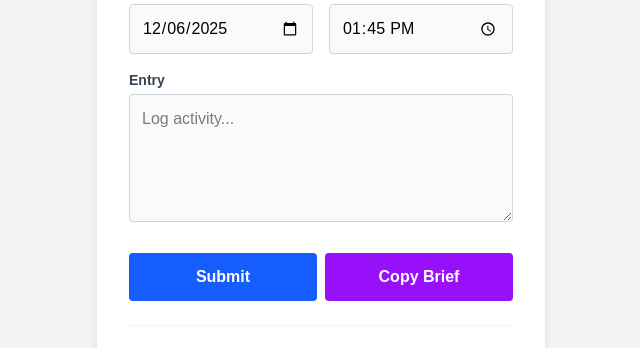
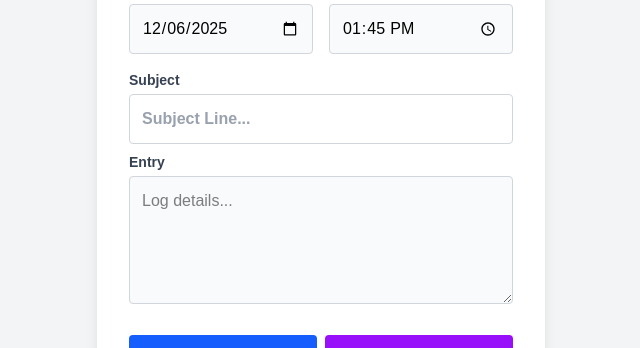
Before and after one commit to jamierush10-prog/daily-log-v2, a Next.js app: page / in a window 1280 px wide. Shown: the part 295-643 px from the top of the page, without its empty margins (319-959 px from the left). Built offline with nearby package versions, Linux system fonts and the light colour scheme; no server answers; the database is empty.

Commit message:
Subject line

```diff
--- a/src/app/page.js
+++ b/src/app/page.js
@@ -8,11 +8,14 @@ export default function Home() {
   // Main Form State
   const [type, setType] = useState('Do');
 
-  // Checkboxes default to FALSE (Empty)
+  // Checkboxes default to FALSE
   const [isWork, setIsWork] = useState(false);
   const [isHome, setIsHome] = useState(false);
 
+  // New Subject State
+  const [subject, setSubject] = useState('');
   const [entry, setEntry] = useState('');
+
   const [date, setDate] = useState('');
   const [time, setTime] = useState('');
   const [status, setStatus] = useState('');
@@ -20,6 +23,7 @@ export default function Home() {
 
   // --- EDITING STATE ---
   const [editingId, setEditingId] = useState(null);
+  const [editSubject, setEditSubject] = useState(''); // New for Edit
   const [editText, setEditText] = useState('');
   const [editDate, setEditDate] = useState('');
   const [editTime, setEditTime] = useState('');
@@ -77,6 +81,7 @@ export default function Home() {
       await addDoc(collection(db, "logs"), {
         type: type,
         categories: activeCategories,
+        subject: subject, // Save the Subject
         entry: entry,
         timestamp: `${date}T${time}`,
         dateString: date,
@@ -84,6 +89,7 @@ export default function Home() {
       });
       setStatus('Saved!');
       setEntry('');
+      setSubject(''); // Clear subject
       setTimeout(() => setStatus(''), 2000);
     } catch (e) {
       console.error("Error: ", e);
@@ -105,15 +111,16 @@ export default function Home() {
   // 5. --- EXPANDED EDIT FUNCTIONS ---
   const startEditing = (log) => {
     setEditingId(log.id);
+    setEditSubject(log.subject || ''); // Load Subject
     setEditText(log.entry);
-    setEditType(log.type); // Load current type
+    setEditType(log.type);
 
     // Split timestamp
     const parts = log.timestamp.split('T');
     setEditDate(parts[0]);
     setEditTime(parts[1]);
 
-    // Set checkboxes based on saved data
+    // Set checkboxes
     const cats = log.categories || [];
     setEditIsWork(cats.includes('Work') || log.category === 'Work');
     setEditIsHome(cats.includes('Home') || log.category === 'Home');
@@ -122,6 +129,7 @@ export default function Home() {
   const cancelEditing = () => {
     setEditingId(null);
     setEditText('');
+    setEditSubject('');
   };
 
   const saveEdit = async (id) => {
@@ -137,6 +145,7 @@ export default function Home() {
     try {
       const logRef = doc(db, "logs", id);
       await updateDoc(logRef, {
+        subject: editSubject, // Update Subject
         entry: editText,
         type: editType,
         categories: activeCategories,
@@ -171,7 +180,11 @@ export default function Home() {
       (l.categories && l.categories.includes('Home')) || l.category === 'Home' || l.category === 'Both'
     );
 
-    const formatLogs = (list) => list.map(l => `[${l.timestamp.split('T')[1]}] [${l.type}] ${l.entry}`).join('\n');
+    // Update AI format to include Subject
+    const formatLogs = (list) => list.map(l => {
+      const sub = l.subject ? ` - ${l.subject.toUpperCase()}` : '';
+      return `[${l.timestamp.split('T')[1]}] [${l.type}]${sub}: ${l.entry}`;
+    }).join('\n');
 
     const prompt = `Act as my Executive Officer. Here are my logs for ${date}.
 Please generate TWO SEPARATE REPORTS based on the data below.
@@ -268,9 +281,21 @@ REQUIREMENTS:
           </div>
         </div>
 
+        {/* --- NEW SUBJECT FIELD --- */}
+        <div className="mb-2">
+          <label className="block text-sm font-bold text-gray-700 mb-1">Subject</label>
+          <input
+            type="text"
+            value={subject}
+            onChange={(e) => setSubject(e.target.value)}
+            className="w-full p-3 border border-gray-300 rounded text-black font-bold placeholder-gray-400"
+            placeholder="Subject Line..."
+          />
+        </div>
+
         <div className="mb-6">
           <label className="block text-sm font-bold text-gray-700 mb-1">Entry</label>
-          <textarea value={entry} onChange={(e) => setEntry(e.target.value)} className="w-full p-3 border border-gray-300 rounded h-32 text-black bg-gray-50" placeholder="Log activity..."></textarea>
+          <textarea value={entry} onChange={(e) => setEntry(e.target.value)} className="w-full p-3 border border-gray-300 rounded h-32 text-black bg-gray-50" placeholder="Log details..."></textarea>
         </div>
 
         <div className="flex gap-2">
@@ -283,7 +308,7 @@ REQUIREMENTS:
         </div>
         <p className="text-center text-xs text-gray-500 mt-2">{status}</p>
 
-        {/* --- LINK TO ARCHIVE PAGE --- */}
+        {/* Link to Archive */}
         <div className="mt-6 pt-6 border-t border-gray-100">
           <Link href="/history">
             <button className="w-full bg-gray-800 text-white py-3 px-4 rounded font-bold hover:bg-black transition">
@@ -306,7 +331,6 @@ REQUIREMENTS:
                 <div className="flex flex-col gap-3">
                   <p className="text-sm font-bold text-blue-600 mb-1">Editing Entry...</p>
 
-                  {/* Edit Categories */}
                   <div className="flex gap-4">
                     <label className="flex items-center gap-2 cursor-pointer">
                       <input type="checkbox" checked={editIsWork} onChange={(e) => setEditIsWork(e.target.checked)} className="accent-blue-600"/>
@@ -318,18 +342,25 @@ REQUIREMENTS:
                     </label>
                   </div>
 
-                  {/* Edit Type */}
                   <select value={editType} onChange={(e) => setEditType(e.target.value)} className="w-full p-2 border border-blue-300 rounded text-black text-sm">
                     <option value="Do">Do</option>
                     <option value="Done">Done</option>
                     <option value="Note">Note</option>
                   </select>
 
-                  {/* Edit Date/Time */}
                   <div className="flex gap-2">
                     <input type="date" value={editDate} onChange={(e) => setEditDate(e.target.value)} className="flex-1 p-2 border rounded text-black text-sm"/>
                     <input type="time" value={editTime} onChange={(e) => setEditTime(e.target.value)} className="flex-1 p-2 border rounded text-black text-sm"/>
                   </div>
+
+                  {/* Edit Subject */}
+                  <input
+                    type="text"
+                    value={editSubject}
+                    onChange={(e) => setEditSubject(e.target.value)}
+                    className="w-full p-2 border border-blue-300 rounded text-black text-sm font-bold"
+                    placeholder="Subject..."
+                  />
 
                   {/* Edit Text */}
                   <textarea
@@ -339,7 +370,6 @@ REQUIREMENTS:
                     rows="3"
                   ></textarea>
 
-                  {/* Save/Cancel Buttons */}
                   <div className="flex gap-2 justify-end">
                     <button onClick={cancelEditing} className="text-xs text-gray-500 font-bold px-2 py-1 bg-gray-100 rounded">Cancel</button>
                     <button onClick={() => saveEdit(log.id)} className="text-xs bg-blue-600 text-white font-bold px-3 py-1 rounded">Save Changes</button>
@@ -362,6 +392,8 @@ REQUIREMENTS:
                       <button onClick={() => handleDelete(log.id)} className="text-red-600 text-xs font-bold hover:underline">X</button>
                     </div>
                   </div>
+                  {/* Display Subject if present */}
+                  {log.subject && <h4 className="font-bold text-gray-900 mb-1">{log.subject}</h4>}
                   <p className="text-gray-800 whitespace-pre-wrap">{log.entry}</p>
                 </>
               )}
```
